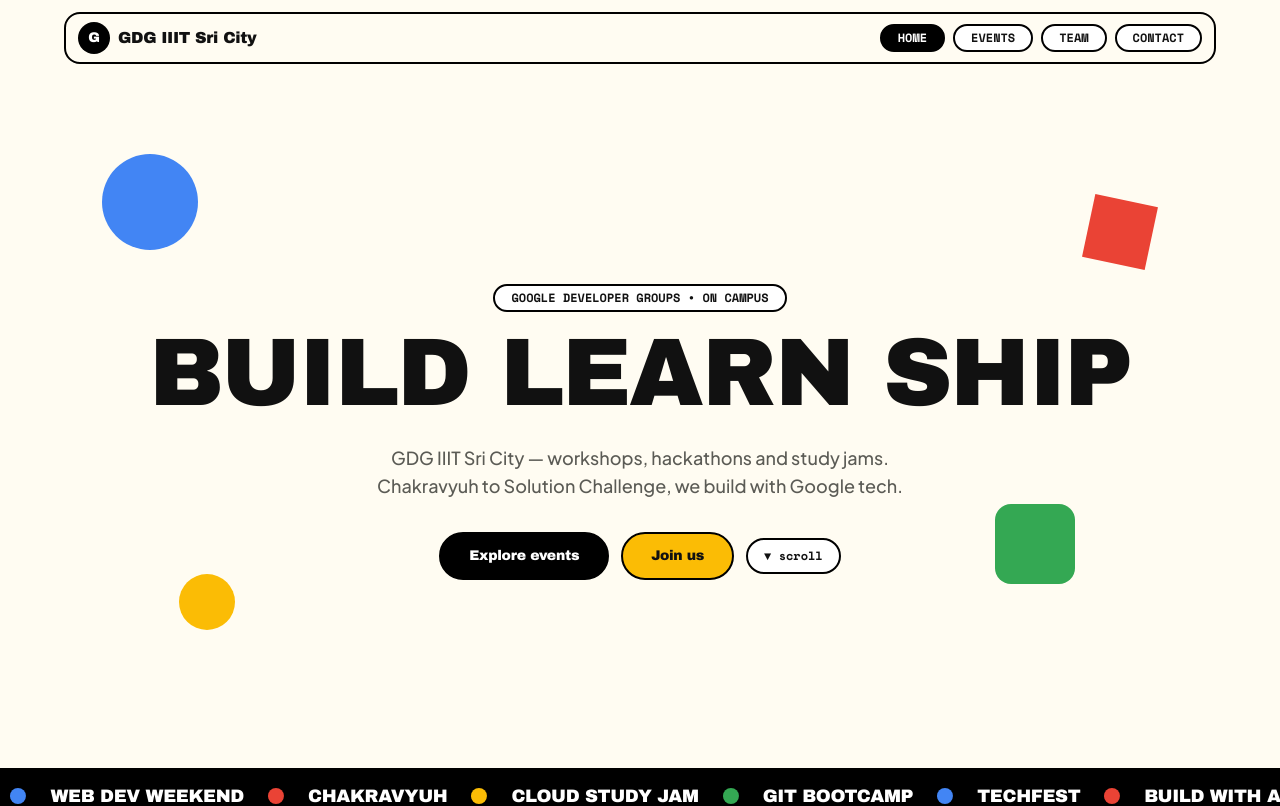
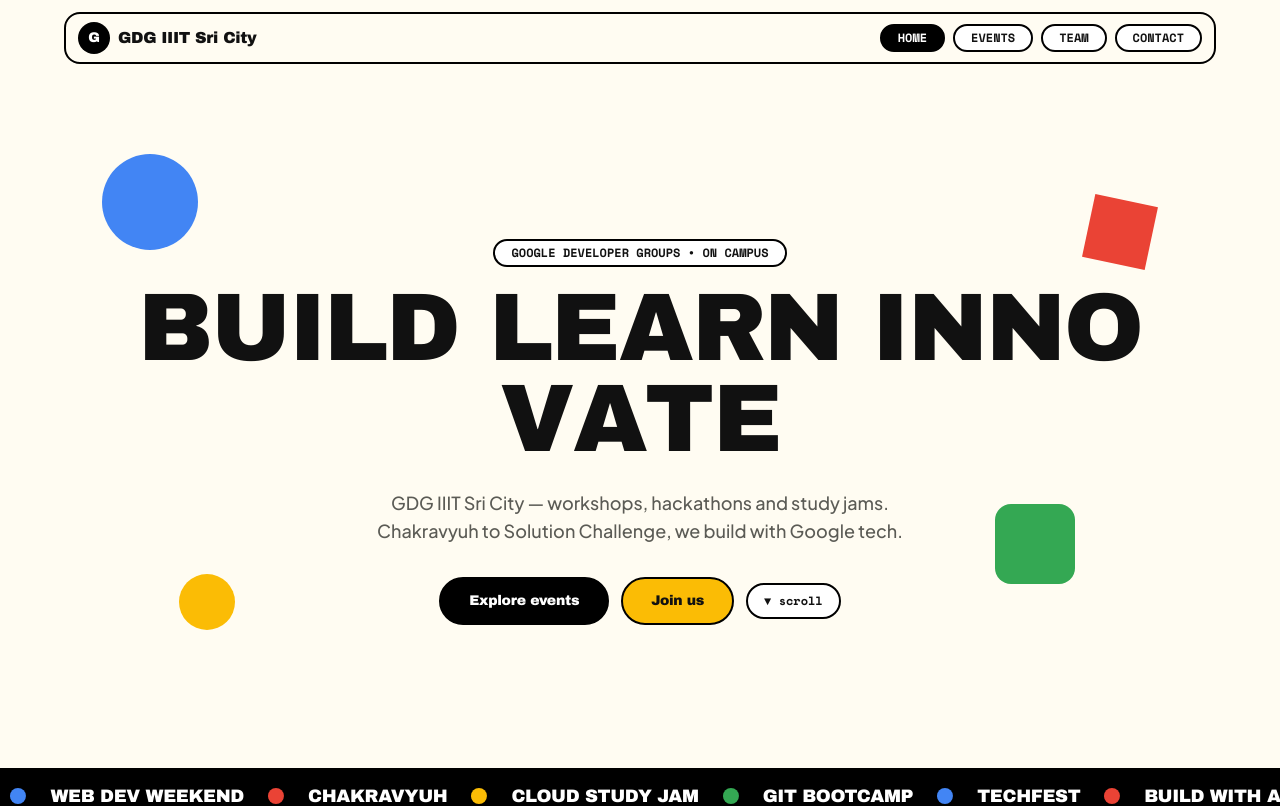
Before and after one commit to omcarrr/GDG-website-iiits, a React (Vite) app: page / in a window 1280 px wide. Shown: the top 806 px of the page. Built offline with nearby package versions, Linux system fonts and the light colour scheme.

Commit message:
feat: hero + preloader wording SHIP -> INNOVATE

```diff
--- a/src/components/Hero.jsx
+++ b/src/components/Hero.jsx
@@ -51,8 +51,8 @@
         <p className="hero-sub font-mono2 mb-4 inline-block rounded-full border-2 border-black bg-white px-4 py-1 text-xs font-bold uppercase">
           Google Developer Groups • On Campus
         </p>
-        <h1 className="hero-line font-display text-[13vw] leading-[0.95] sm:text-7xl md:text-8xl">
-          BUILD LEARN SHIP
+        <h1 className="hero-line font-display text-[11vw] leading-[0.95] sm:text-7xl md:text-8xl">
+          BUILD LEARN INNOVATE
         </h1>
         <p className="hero-sub mx-auto mt-6 max-w-xl text-base font-medium text-[#5b5b55] sm:text-lg">
           GDG IIIT Sri City — workshops, hackathons and study jams.
--- a/src/components/Preloader.jsx
+++ b/src/components/Preloader.jsx
@@ -1,7 +1,7 @@
 import { useRef, useState } from "react";
 import { gsap, useGSAP } from "../lib/gsap";
 
-const words = ["BUILD", "LEARN", "SHIP", "GDG*"];
+const words = ["BUILD", "LEARN", "INNOVATE", "GDG*"];
 const dots = ["#4285f4", "#ea4335", "#fbbc05", "#34a853"];
 
 export default function Preloader({ onDone }) {
@@ -86,7 +86,7 @@
           ))}
         </div>
 
-        <div ref={word} className="font-display mt-6 text-6xl sm:text-8xl">
+        <div ref={word} className="font-display mt-6 px-4 text-center text-5xl sm:text-8xl">
           BUILD
         </div>
         <p className="font-mono2 mt-3 text-xs font-bold uppercase tracking-widest text-[#5b5b55]">
```
